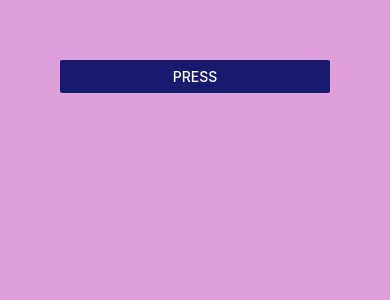
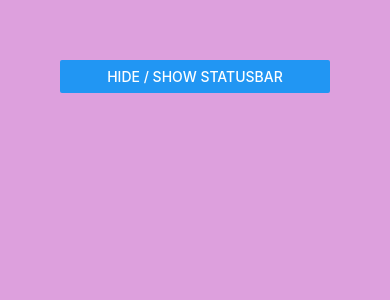
Before and after one commit to Gavin-1001/React-Native-Tutorials, a React Native app in the folder CoreComponents/: screen / in a window 390 px wide. Shown: the top 300 px of the page. Built offline with nearby package versions, Linux system fonts and the light colour scheme.

Commit message:
Finished StatusBar tutorial

```diff
--- a/CoreComponents/App.js
+++ b/CoreComponents/App.js
@@ -1,5 +1,6 @@
 import {View, Text, Image, ImageBackground, ScrollView, Button, Pressable, Modal} from "react-native"
 import { useState } from "react";
+import { StatusBar } from "expo-status-bar";
 
 const logoImg = require("./assets/adaptive-icon.png");
 
@@ -7,15 +8,20 @@ export default function App(){
 
   const [isModalVisible, setIsModalVisible] = useState(false);
 
+  const [isStatusBarVisible, setIsStatusBarVisible] = useState(true);
+
   return(
   <View style={{backgroundColor:"plum", flex: 1, padding: 60}}>
-      <Button title="Press" onPress={() => setIsModalVisible(true)} color="midnightblue" />
-     <Modal visible={isModalVisible} onRequestClose={() => setIsModalVisible(false)} animationType="slide" presentationStyle="pageSheet">
-        <View style={{backgroundColor:"lightblue", flex: 1, padding: 60}}>
-          <Text>Modal Content</Text>
-          <Button title="close" color={"midnightblue"} onPress={() => setIsModalVisible(false)}/>
+       <StatusBar
+        backgroundColor="lightgreen"
+        barStyle="light-content"
+        hidden={isStatusBarVisible}
+      />
+      <Button
+        title="Hide / Show StatusBar"
+        onPress={() => setIsStatusBarVisible(!isStatusBarVisible)}
+      />
+      {/* only works on android */}
         </View>
-     </Modal>
-  </View>
   );
 }
```
